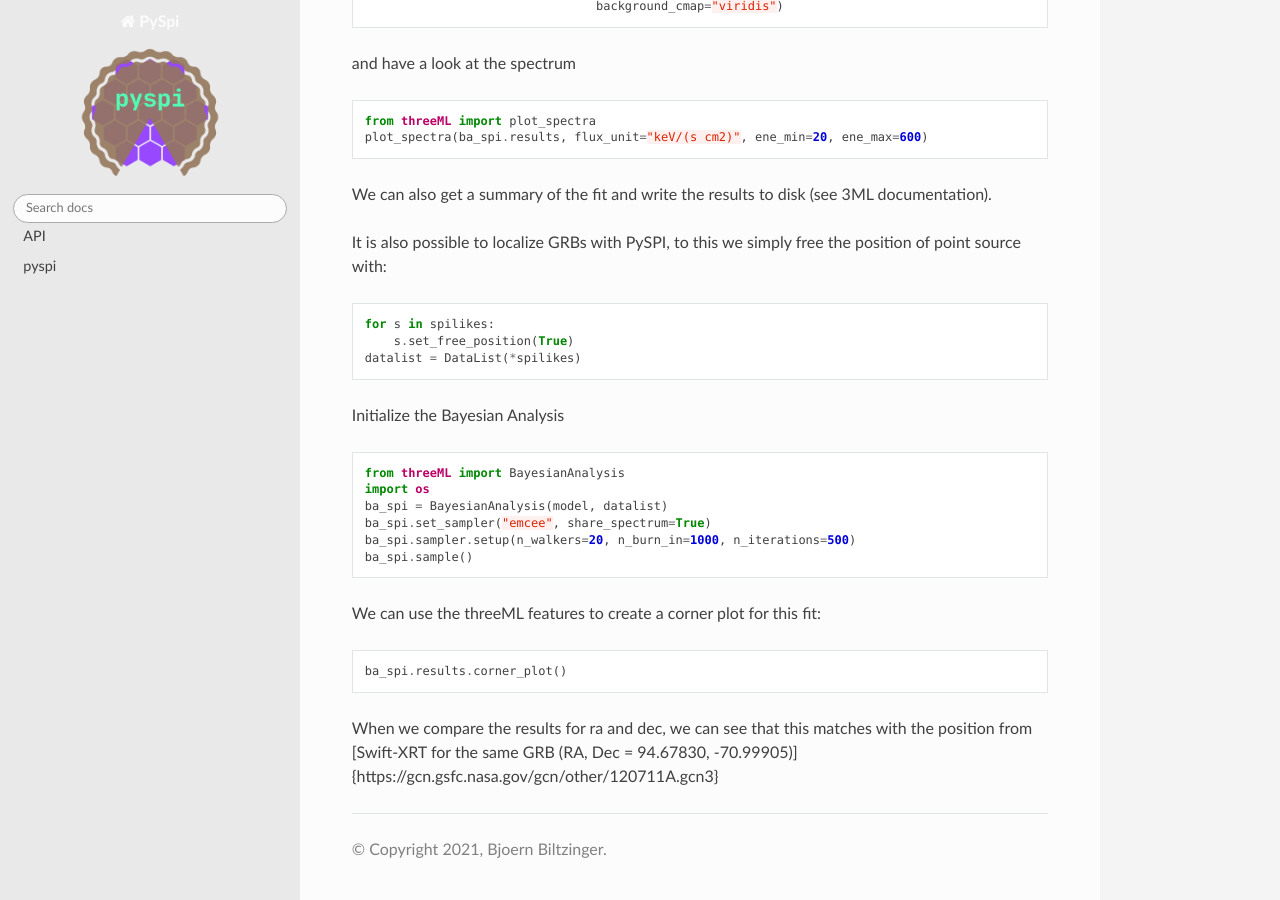
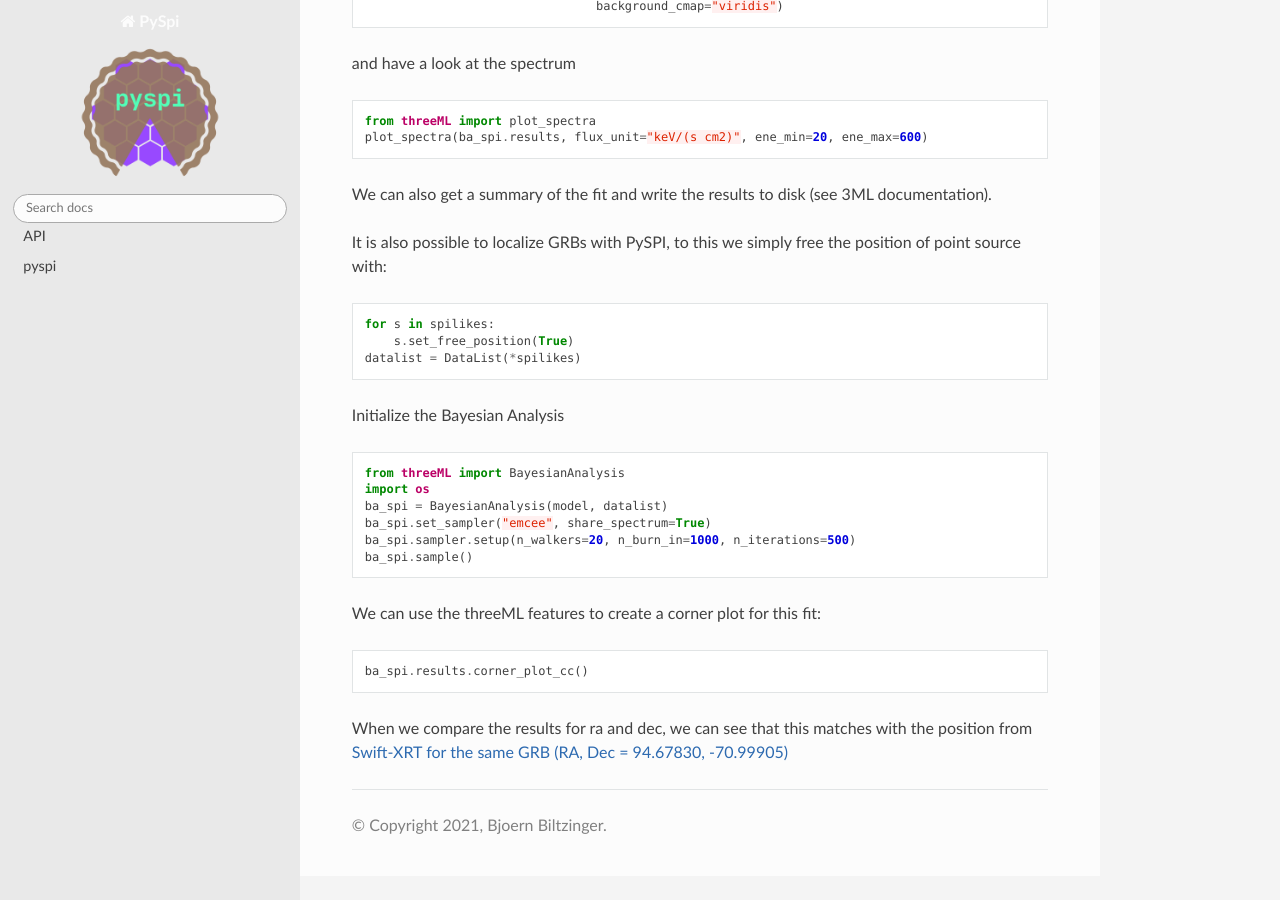
Before and after one commit to BjoernBiltzinger/pyspi, a Sphinx documentation site: the page built from docs/md_docs/grb_analysis.md, in a window 1280 px wide and 900 px high, scrolled down 3418 px. Built offline with Sphinx 7.4.7 and the Read the Docs theme 2.0.0, drawn with Linux system fonts in a browser that asks for light colours; pages that are not in the unit, such as notebooks, are missing from menus; the version number could not be read and is left out; after the commit the page ends 4294 px from its top, so only the background shows below that.

````diff
--- a/docs/md_docs/grb_analysis.md
+++ b/docs/md_docs/grb_analysis.md
@@ -190,7 +190,7 @@ ba_spi.sample()
 We can use the threeML features to create a corner plot for this fit:
 
 ```python
-ba_spi.results.corner_plot()
+ba_spi.results.corner_plot_cc()
 ```
 
-When we compare the results for ra and dec, we can see that this matches with the position from [Swift-XRT for the same GRB (RA, Dec = 94.67830, -70.99905)]{https://gcn.gsfc.nasa.gov/gcn/other/120711A.gcn3}
+When we compare the results for ra and dec, we can see that this matches with the position from [Swift-XRT for the same GRB (RA, Dec = 94.67830, -70.99905)](https://gcn.gsfc.nasa.gov/gcn/other/120711A.gcn3)
--- a/requirements.txt
+++ b/requirements.txt
@@ -1,2 +1,3 @@
 astromodels
 threeML
+chainconsumer
````
Also changed, not shown: docs/index.rst (+6 -2 lines).
